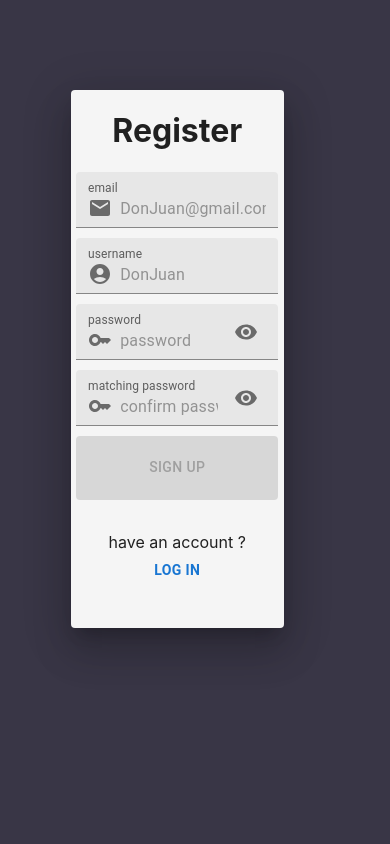
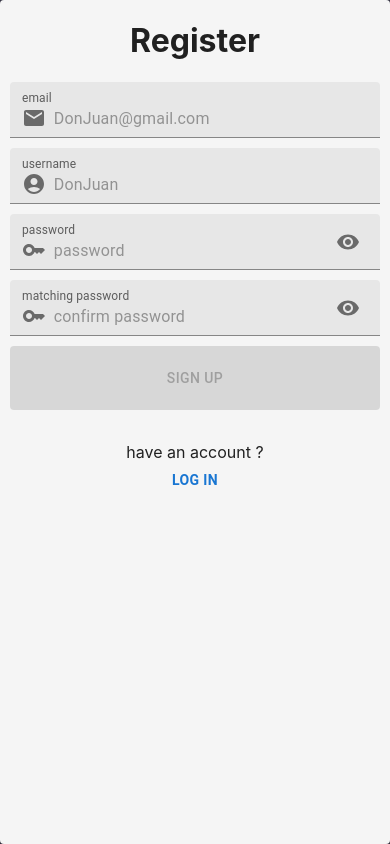
Before and after one commit to Rom204/Connections-frontend, a React (Create React App) app: page /#/login in a window 390 px wide. Both pictures are taken after a click on the button "SIGN-UP NOW". Built offline with nearby package versions, Linux system fonts and the light colour scheme.

Commit message:
css responsive for mobile changes

```diff
--- a/src/app_layout/index_layout.tsx
+++ b/src/app_layout/index_layout.tsx
@@ -13,6 +13,14 @@ interface LayoutProps {
 
 const General_Layout = ({ user }: LayoutProps) => {
 	console.log("layout level 3");
+
+	if (user.id.length === 0) {
+		return (
+			<main style={{ height: "100%", width:"100%" }}>
+				<Main user={user} />
+			</main>
+		)
+	}
 
 	return (
 		<Box sx={{ display: "flex", height:'100%' }}>
--- a/src/index.tsx
+++ b/src/index.tsx
@@ -12,6 +12,7 @@ if (process.env.NODE_ENV === "production") disableReactDevTools();
 const root = ReactDOM.createRoot(document.getElementById("root") as HTMLElement);
 console.log("render stage: index comp")
 root.render(
+	// BrowserRouter
 	<HashRouter>
 		<Provider store={store}>
 			<App />
--- a/src/pages/login.tsx
+++ b/src/pages/login.tsx
@@ -67,7 +67,7 @@ const Login = () => {
 		<Box sx={{ height: "100%", display: "flex", justifyContent: "center", textAlign: "center", alignItems: "center", flexWrap: "wrap" }}>
 			<Card
 				elevation={24}
-				sx={{ backgroundColor: "whitesmoke", height: "50%", width: { xs: "100%", sm: "80%" }, display: "flex", flexDirection: "column", alignItems: "center" }}>
+				sx={{ backgroundColor: "whitesmoke", height: { xs: "100%", sm: "50%" }, width: { xs: "100%", sm: "80%" }, display: "flex", flexDirection: "column", alignItems: "center" }}>
 				<h1>login</h1>
 				<form
 					style={{ width: "90%", height: "100%", display: "flex", flexDirection: "column", padding: "0", marginBottom: "3rem", position: "relative" }}
--- a/src/pages/register.tsx
+++ b/src/pages/register.tsx
@@ -88,7 +88,7 @@ const Register = () => {
 		setLoading(true);
 	};
 	return (
-		<Box sx={{ height: "85%", display: "flex", justifyContent: "center", textAlign: "center", alignItems: "center", flexWrap: "wrap" }}>
+		<Box sx={{ height: "100%", display: "flex", justifyContent: "center", textAlign: "center", alignItems: "center", flexWrap: "wrap" }}>
 			{success ? (
 				<Card
 					elevation={24}
@@ -106,7 +106,7 @@ const Register = () => {
 			) : (
 				<Card
 					elevation={24}
-					sx={{ backgroundColor: "whitesmoke", height: "75%", width: { xs: "100%", md: "70%" }, display: "flex", flexDirection: "column", alignItems: "center" }}>
+					sx={{ backgroundColor: "whitesmoke", height: { xs: "100%", sm: "80%" }, width: { xs: "100%", md: "70%" }, display: "flex", flexDirection: "column", alignItems: "center" }}>
 					<h1>Register</h1>
 					<form
 						style={{ width: "95%", display: "flex", flexDirection: "column" }}
```
Also changed, not shown: src/pages/route_not_found.tsx (added, +11 -0 lines).
